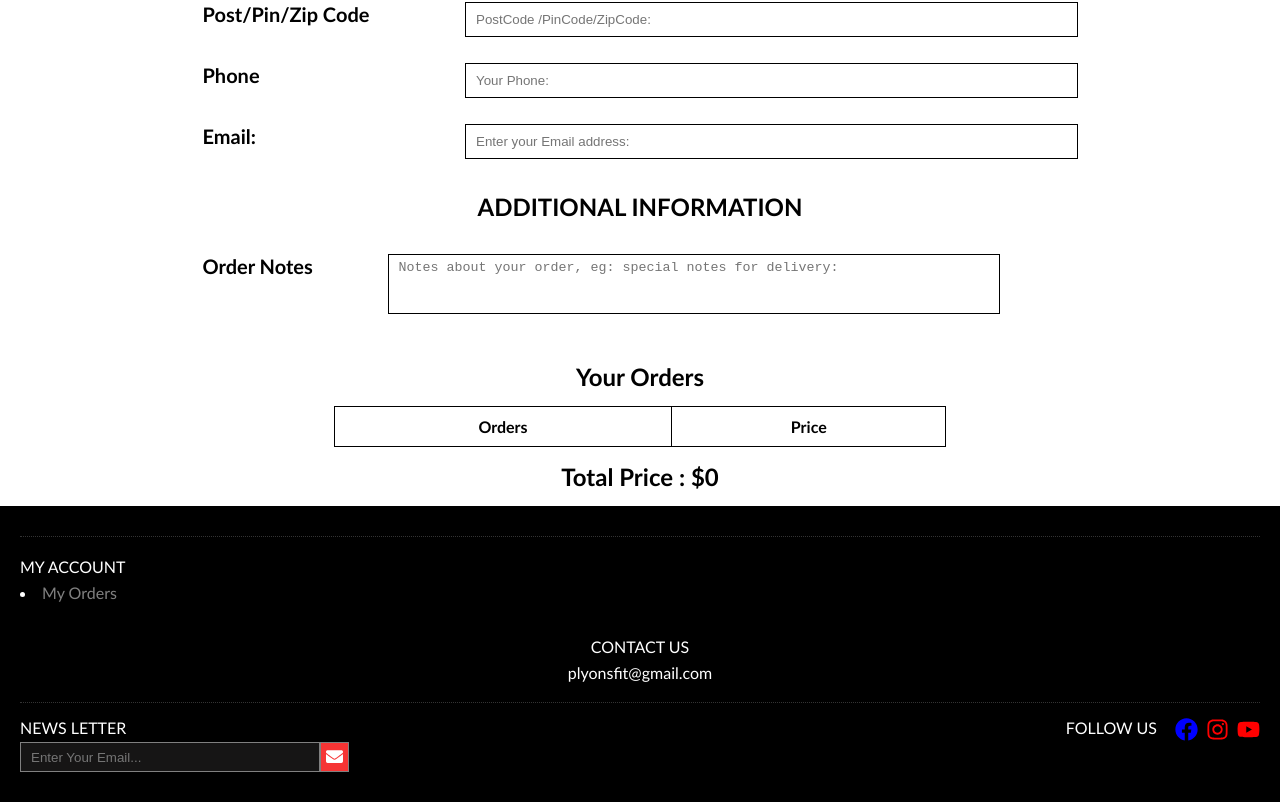
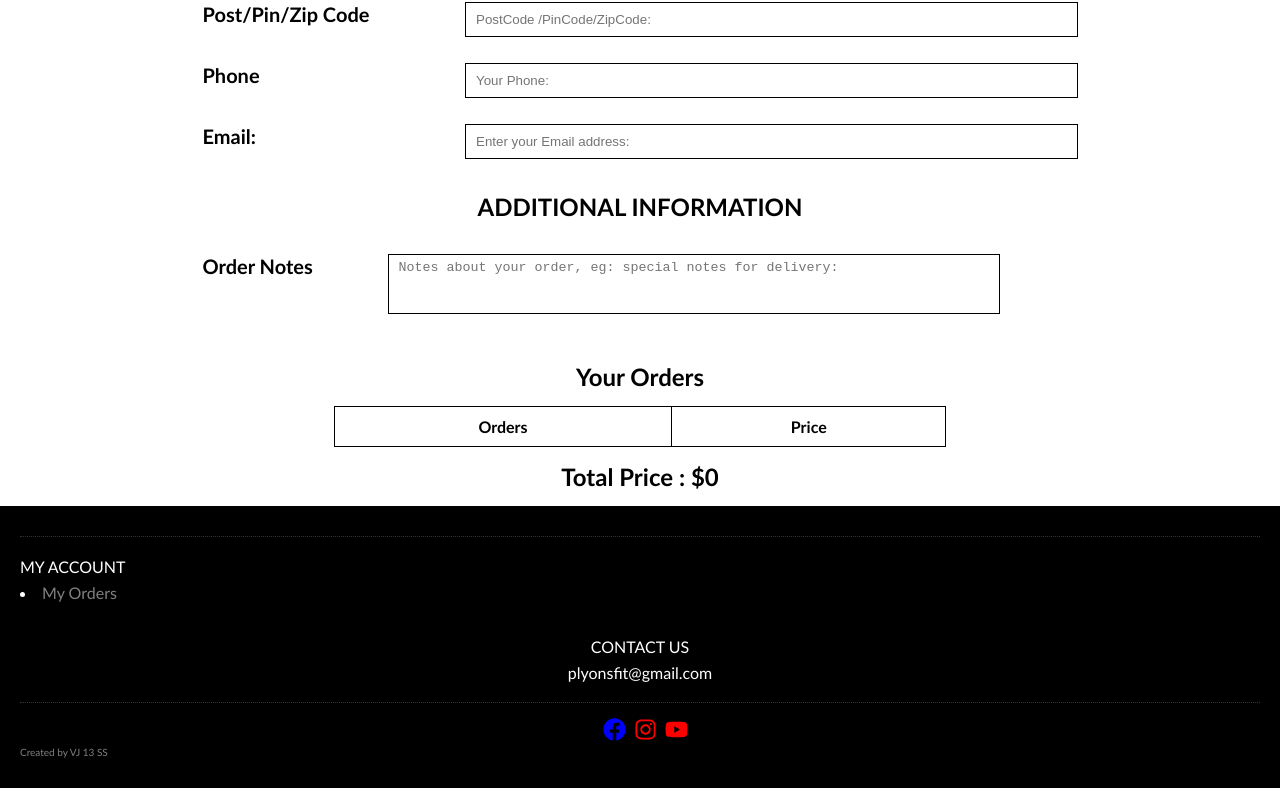
Before and after one commit to VJ13SS/OFCA, a React (Vite) app in the folder OFCA/: page /purchase-items in a window 1280 px wide. Shown: the part 498-1300 px from the top of the page. Built offline with nearby package versions, Linux system fonts and the light colour scheme.

Commit message:
minor updates

```diff
--- a/OFCA/src/App.jsx
+++ b/OFCA/src/App.jsx
@@ -32,7 +32,7 @@ export default function App() {
     (sum, item) => sum + item.amount * item.quantity,
     0
   );
-
+console.log(discount,totalPrice)
   return (
     <div className="app">
       <Navbar cartItems={cartItems} />
--- a/OFCA/src/Components/Content/Purchases/purchaseItems.jsx
+++ b/OFCA/src/Components/Content/Purchases/purchaseItems.jsx
@@ -1,5 +1,5 @@
 import "./purchaseItems.css";
-import { useState } from "react";
+import { useEffect, useState } from "react";
 import { useNavigate } from "react-router-dom";
 import axios from "axios";
 import StripeCheckout from "react-stripe-checkout";
@@ -31,8 +31,9 @@ export default function PurchaseItems({
   };
 
   const [form, setForm] = useState({
-    totalPrice: totalPrice,
-    discount: discount,
+    totalPrice: 0,
+    discount: 0,
+    finalPrice:0,
     UserName: "",
     EmailAddress: "",
     CompanyName: "Not Available",
@@ -43,7 +44,48 @@ export default function PurchaseItems({
     PostalCode_or_PinCode_or_ZipCode: "",
     Phone: "",
     additional_information: "Not Available",
+    products_table:''
   });
+  const generateProductsTable = () => {
+    return `<table style = "
+    width: 90%;
+    border-collapse: collapse;">
+    <thead>
+      <tr>
+          <th style="text-align:center; border:1px solid black;padding:10px;">Level</th>
+          <th style="text-align:center; border:1px solid black;padding:10px;">Plan</th>
+          <th style="text-align:center; border:1px solid black;padding:10px;">Quantity</th>
+          <th style="text-align:center; border:1px solid black;padding:10px;">Price</th>
+      </tr>
+    </thead>
+    <tbody>
+      ${cartItems
+        .map((item) => {
+          return `
+          <tr>
+              <td style = "text-align:center;border:1px solid black;padding: 10px;">
+                <span>${item.level}</span>
+              </td>
+              <td style = "text-align:center;border:1px solid black;padding: 10px;">
+                <span>OFCA Certification Programme ${item.plan}</span>
+              </td>
+              <td style = "text-align:center;border:1px solid black;padding: 10px;">
+                <span>${item.quantity}</span>
+              </td>
+              <td style = "text-align:center;border:1px solid black;padding: 10px;">
+                <span>${item.amount * item.quantity}</span>
+              </td>
+          </tr>`;
+        })
+        .join("")}
+      </tbody>
+      </table>`;
+  };
+  useEffect(() => {
+    setForm((prev) => ({
+      ...prev,totalPrice:totalPrice,discount:discount,finalPrice:totalPrice - discount,products_table:generateProductsTable()
+    }))
+  },[totalPrice])
 
   const updatePurchaseHistory = (items, choices) => {
     let updatedItems = [...items];
@@ -102,44 +144,9 @@ export default function PurchaseItems({
     }
   };
 
-  console.log(cartItems)
-  const generateProductsTable = () => {
-    return `<table style = "
-    width: 90%;
-    border-collapse: collapse;">
-    <thead>
-      <tr>
-          <th style="text-align:center; border:1px solid black;padding:10px;">Level</th>
-          <th style="text-align:center; border:1px solid black;padding:10px;">Plan</th>
-          <th style="text-align:center; border:1px solid black;padding:10px;">Quantity</th>
-          <th style="text-align:center; border:1px solid black;padding:10px;">Price</th>
-      </tr>
-    </thead>
-    <tbody>
-      ${cartItems
-        .map((item) => {
-          return `
-          <tr>
-              <td style = "text-align:center;border:1px solid black;padding: 10px;">
-                <span>${item.level}</span>
-              </td>
-              <td style = "text-align:center;border:1px solid black;padding: 10px;">
-                <span>OFCA Certification Programme ${item.plan}</span>
-              </td>
-              <td style = "text-align:center;border:1px solid black;padding: 10px;">
-                <span>${item.quantity}</span>
-              </td>
-              <td style = "text-align:center;border:1px solid black;padding: 10px;">
-                <span>${item.amount * item.quantity}</span>
-              </td>
-          </tr>`;
-        })
-        .join("")}
-      </tbody>
-      </table>`;
-  };
-
   const sendEmail = () => {
+    const table = generateProductsTable();
+    console.log(table)
     setForm({ ...form, products_table: generateProductsTable()});
     emailjs
       .send("service_44nolmr", "template_ud3pu5m", form, "7xzu1_S-S0TbFD6yt")
--- a/OFCA/src/Components/Footer/Footer.css
+++ b/OFCA/src/Components/Footer/Footer.css
@@ -39,36 +39,11 @@
 /*LINKS AND NEWS LETTER SECTION*/
 .footer .footer-section-3{
     display: flex;
-    justify-content: space-between;
+    justify-content: center;
+    align-items: center;
 }
 
-.footer-section-3 .news-letter{
-    display: flex;
-    flex-direction: column;
-    gap: 5px;
-}
 
-.news-letter .form{
-    display: flex;
-}
-.news-letter .form input{
-    padding: 10px;
-    width: 300px;
-    height: 30px;
-    background-color: rgba(45, 43, 43, 0.5);
-    border: 0.75px solid gray;
-    color:white
-}
-
-.form button{
-    height: 30px;
-    border: 1px solid gray;
-    padding: 5px;
-    background-color: rgb(246, 52, 52);
-    color:white;
-    font-weight: bold;
-    font-size: 17px;
-}
 
 .footer-section-3 .links{
     display: flex;
--- a/OFCA/src/Components/Footer/Footer.jsx
+++ b/OFCA/src/Components/Footer/Footer.jsx
@@ -15,20 +15,15 @@ export default function Footer() {
         <span className="email">plyonsfit@gmail.com</span>
       </div>
       <div className="footer-section-3">
-        <div className="news-letter">
-          <span>NEWS LETTER</span>
-          <div className="form">
-            <input type="email" placeholder="Enter Your Email..." />
-            <button><FaEnvelope /></button>
-          </div>
-        </div>
+
         <div className="links">
-          <span>FOLLOW US </span>
+
           <span className="icon" style={{color:'blue',marginLeft:'10px'}}><FaFacebook /></span>
           <span className="icon" style={{color:'red'}}><FaInstagram /></span>
           <span className="icon" style={{color:'red'}}><FaYoutube /></span>
         </div>
       </div>
+      <span style={{color:'gray',fontSize:'10px'}}>Created by VJ 13 SS</span>
     </div>
   );
 }
```
